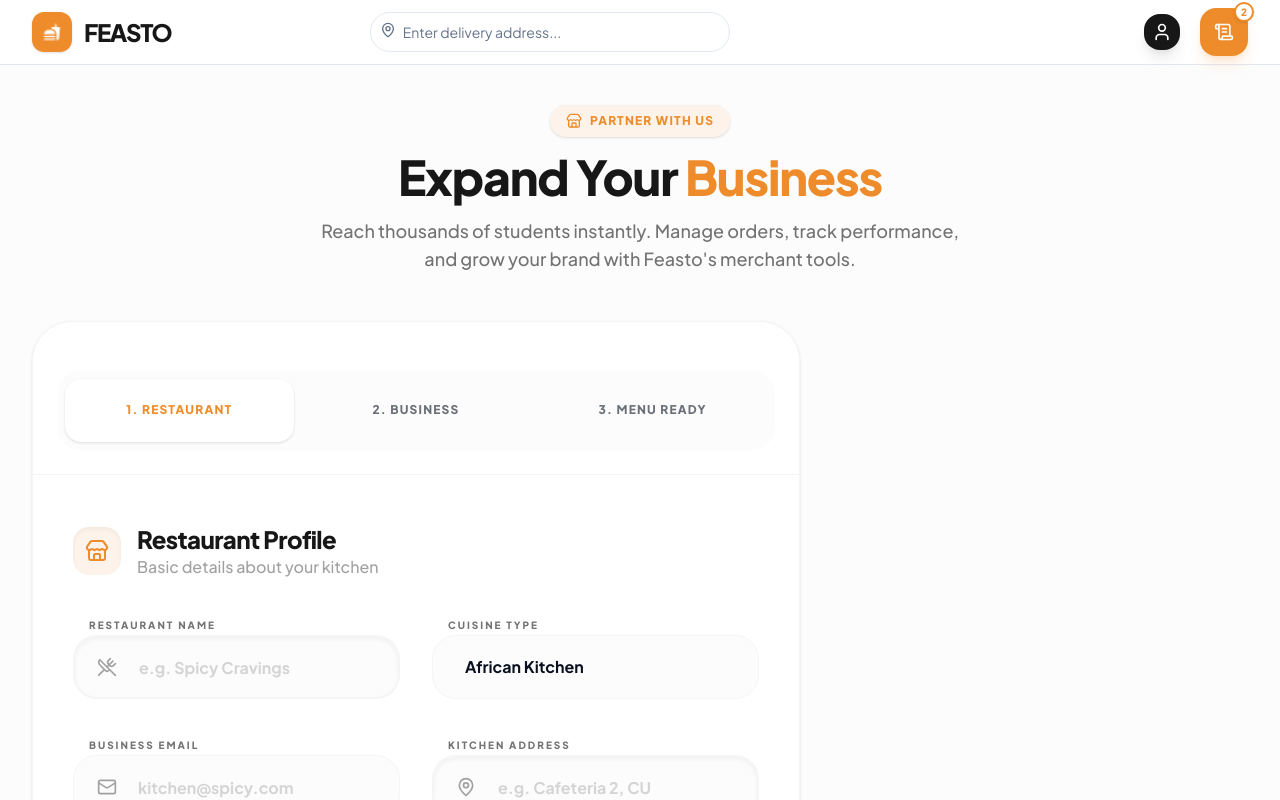
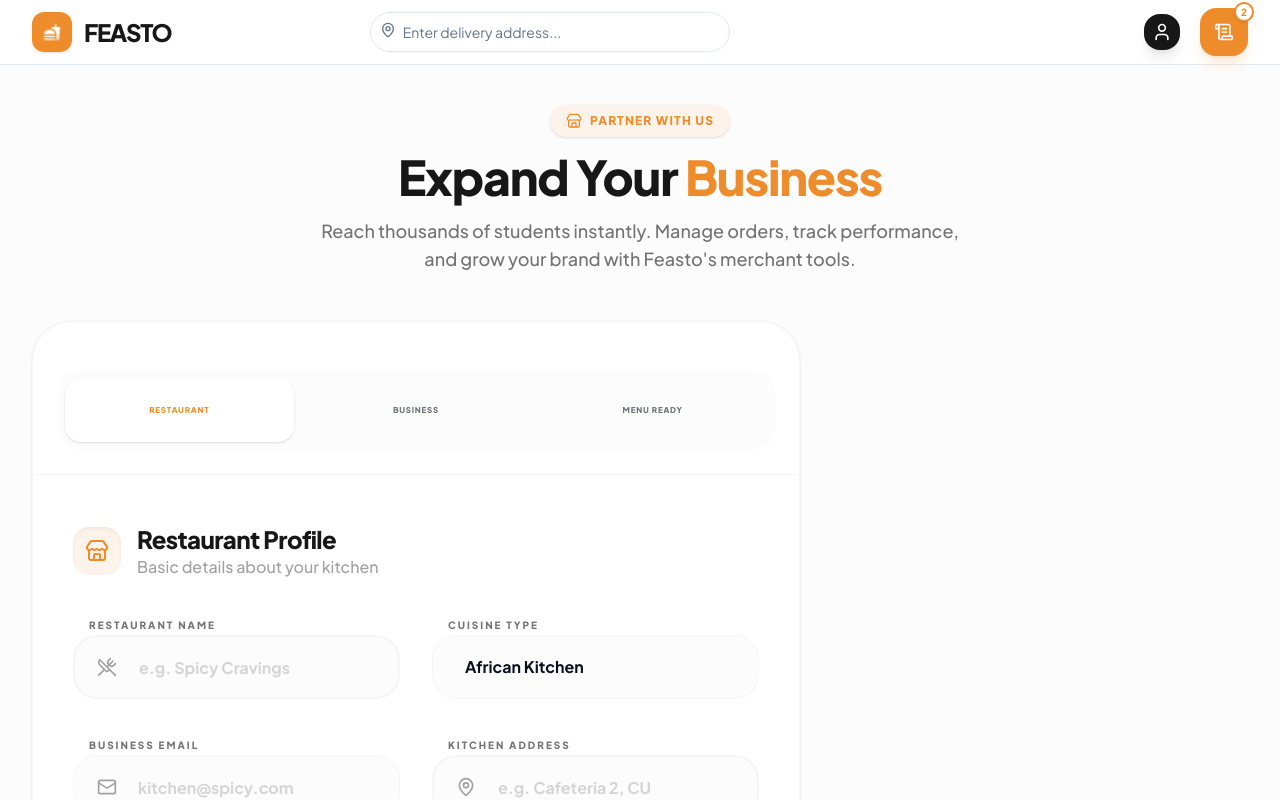
Before and after one commit to Emmy2gud/feasto-webapp, a React (Vite) app: page /vendor-form in a window 1280 px wide. Shown: the top 800 px of the page. Built offline with nearby package versions, Linux system fonts and the light colour scheme.

Commit message:
just fixed some design issues

```diff
--- a/src/components/home/SellerCTASection.tsx
+++ b/src/components/home/SellerCTASection.tsx
@@ -25,11 +25,11 @@ export function SellerCTASection() {
 
           {/* Buttons */}
           <div className="md:flex block items-center gap-6">
-            <Button className="h-14 sm:h-[68px] w-full sm:w-auto rounded-[24px] sm:rounded-[32px] bg-primary px-8 sm:px-10 text-base font-bold text-white shadow-[0px_8px_10px_rgba(238,140,43,0.2)] hover:bg-primary/90">
+            <Button className="h-14 sm:h-[68px] w-full sm:w-auto rounded-[24px] sm:rounded-[32px] bg-primary px-8 sm:px-10 text-base font-bold text-white shadow-[0px_8px_10px_rgba(238,140,43,0.2)] hover:bg-primary/90 md:mb-0 mb-5">
               Become a Vendor
             </Button>
 
-            <button className="flex items-center justify-center gap-2 text-base font-bold text-foreground hover:gap-3 transition-all">
+            <button className="flex items-center justify-center gap-2 text-base font-bold text-foreground hover:gap-3 transition-all ">
               <span>Learn About Commission</span>
               <MaterialIcon icon="chevron_right" className="text-2xl" />
             </button>
--- a/src/components/riderspage/HeroSection.tsx
+++ b/src/components/riderspage/HeroSection.tsx
@@ -2,6 +2,7 @@ import { Button } from "@/components/ui/button";
 import dispatch from "@/assets/riders/dispatch2.jpg";
 
 import { Bike, Dot, TrendingUp } from "lucide-react";
+import { Link } from "react-router-dom";
 
 export function HeroSection() {
   return (
@@ -36,11 +37,14 @@ export function HeroSection() {
 
             {/* CTA and Info Area */}
             <div className="flex flex-col sm:flex-row items-start sm:items-center gap-4 sm:gap-6 mt-4">
-              <Button
+              <Link to="/rider-form">
+                            <Button
                 className="h-14 sm:h-16 w-full sm:w-auto rounded-2xl sm:rounded-3xl bg-primary px-8 text-base font-bold text-white shadow-lg shadow-primary/20 hover:bg-primary/90 transition-all active:scale-95"
               >
                 Start Riding
               </Button>
+              </Link>
+
               <div className="flex items-center gap-3 px-2 sm:px-0">
                 <div className="flex h-10 w-10 shrink-0 items-center justify-center rounded-full bg-primary/10">
                   <Bike className="h-5 w-5 text-primary" />
--- a/src/pages/auth/VendorFormPage.tsx
+++ b/src/pages/auth/VendorFormPage.tsx
@@ -42,21 +42,21 @@ export default function VendorFormPage() {
                                         <TabsList className="grid w-full grid-cols-3 h-auto bg-neutral-50/50 p-2 rounded-3xl gap-2 !h-20">
                                             <TabsTrigger
                                                 value="store"
-                                                className="data-[state=active]:bg-white data-[state=active]:shadow-lg data-[state=active]:text-[#EE8C2B] rounded-2xl py-4 font-black text-xs uppercase tracking-widest transition-all"
+                                                className="data-[state=active]:bg-white data-[state=active]:shadow-lg md:text-[10px] !text-[8px] data-[state=active]:text-[#EE8C2B] rounded-2xl py-4 font-black text-xs uppercase tracking-widest transition-all"
                                             >
-                                                1. Restaurant
+                                                Restaurant
                                             </TabsTrigger>
                                             <TabsTrigger
                                                 value="details"
-                                                className="data-[state=active]:bg-white data-[state=active]:shadow-lg data-[state=active]:text-[#EE8C2B] rounded-2xl py-4 font-black text-xs uppercase tracking-widest transition-all"
+                                                className="data-[state=active]:bg-white data-[state=active]:shadow-lg md:text-[10px] !text-[8px] data-[state=active]:text-[#EE8C2B] rounded-2xl py-4 font-black text-xs uppercase tracking-widest transition-all"
                                             >
-                                                2. Business
+                                                Business
                                             </TabsTrigger>
                                             <TabsTrigger
                                                 value="menu"
-                                                className="data-[state=active]:bg-white data-[state=active]:shadow-lg data-[state=active]:text-[#EE8C2B] rounded-2xl py-4 font-black text-xs uppercase tracking-widest transition-all"
+                                                className="data-[state=active]:bg-white data-[state=active]:shadow-lg md:text-[10px] !text-[8px] data-[state=active]:text-[#EE8C2B] rounded-2xl py-4 font-black text-xs uppercase tracking-widest transition-all"
                                             >
-                                                3. Menu Ready
+                                                Menu Ready
                                             </TabsTrigger>
                                         </TabsList>
                                     </div>
@@ -81,7 +81,7 @@ export default function VendorFormPage() {
                                                         <input
                                                             type="text"
                                                             placeholder="e.g. Spicy Cravings"
-                                                            className="w-full h-16 pl-16 pr-8 rounded-3xl border-2 border-neutral-100 bg-neutral-50/50 focus:bg-white focus:border-[#EE8C2B]/30 outline-none transition-all font-bold placeholder:text-neutral-300 shadow-inner"
+                                                            className="w-full h-16 pl-16 pr-8 rounded-3xl border-2 border-neutral-100 bg-neutral-50/50 focus:bg-white focus:border-[#EE8C2B]/30 outline-none transition-all font-bold placeholder:text-neutral-300 "
                                                         />
                                                     </div>
                                                 </div>
@@ -115,7 +115,7 @@ export default function VendorFormPage() {
                                                         <input
                                                             type="text"
                                                             placeholder="e.g. Cafeteria 2, CU"
-                                                            className="w-full h-16 pl-16 pr-8 rounded-3xl border-2 border-neutral-100 bg-neutral-50/50 focus:bg-white focus:border-[#EE8C2B]/30 outline-none transition-all font-bold placeholder:text-neutral-300 shadow-inner"
+                                                            className="w-full h-16 pl-16 pr-8 rounded-3xl border-2 border-neutral-100 bg-neutral-50/50 focus:bg-white focus:border-[#EE8C2B]/30 outline-none transition-all font-bold placeholder:text-neutral-300"
                                                         />
                                                     </div>
                                                 </div>
@@ -186,7 +186,7 @@ export default function VendorFormPage() {
 
                                         <button className="w-full md:w-auto h-16 px-12 rounded-3xl bg-neutral-900 text-white font-black text-lg hover:bg-[#EE8C2B] hover:-translate-y-2 transition-all flex items-center justify-center gap-3 shadow-2xl shadow-black/10 group overflow-hidden relative">
                                             <span className="relative z-10 flex items-center gap-2">
-                                                Start Selling Now
+                                                Start Selling
                                                 <ArrowRight className="h-5 w-5 group-hover:translate-x-1 transition-transform" />
                                             </span>
                                         </button>
```
Also changed, not shown: src/pages/UserProfile.tsx (+6 -6 lines), src/pages/auth/RiderFormPage.tsx (+8 -8 lines).
